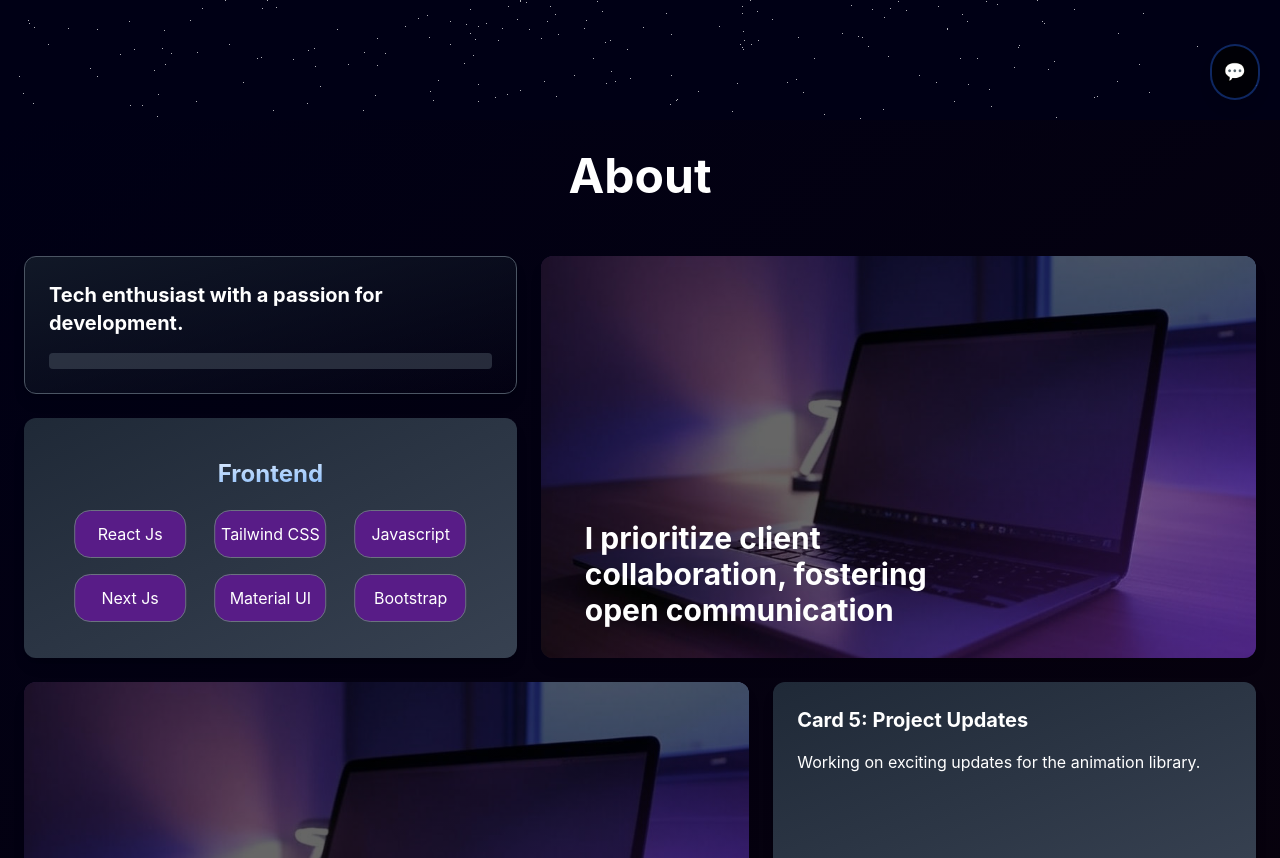
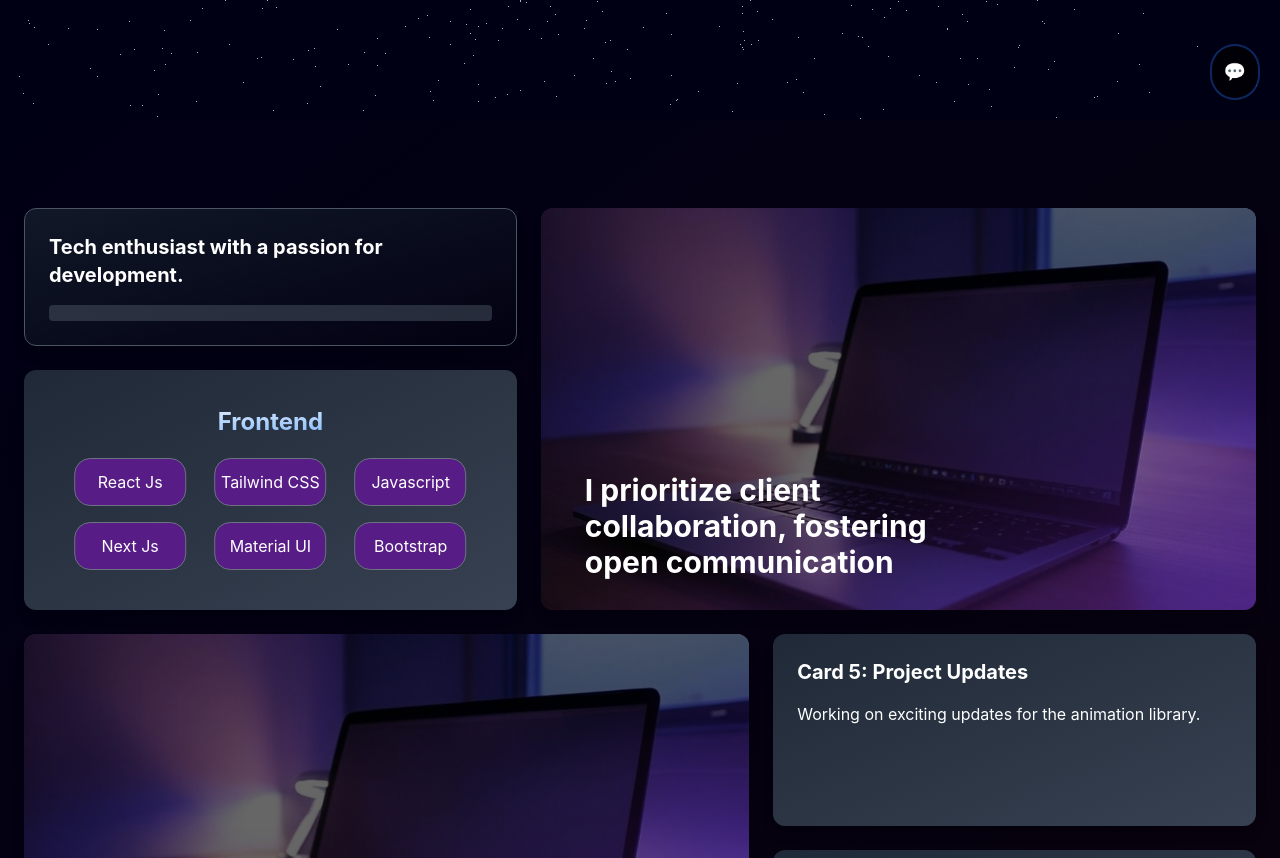
Before and after one commit to lahiruimesh/My-Portfolio-V2, a React (Create React App) app: page / in a window 1280 px wide. Shown: the part 680-1538 px from the top of the page. Built offline with nearby package versions, Linux system fonts and the light colour scheme.

Commit message:
Change styles for card 2 - About.js

```diff
--- a/src/Components/About.js
+++ b/src/Components/About.js
@@ -21,10 +21,10 @@ const About = () => {
       backgroundImage: 'linear-gradient(to bottom right, #000015,rgb(8, 2, 12))',
       backgroundColor: '#000015' // fallback color
     }}>
-      <h1 className="text-5xl font-bold text-white text-center p-8">About</h1>
+
       <div className="container mx-auto flex flex-col gap-6 p-6">
         {/* First Row: Card 1, Card 3 (left), Card 2 (right) */}
-        <div className="flex flex-col md:flex-row gap-6">
+        <div className="flex flex-col md:flex-row mt-16 gap-6">
           {/* Left Section: Card 1 and Card 3 */}
           <div className="flex flex-col gap-6 w-full md:w-2/5">
             {/* Card 1 */}
@@ -35,7 +35,7 @@ const About = () => {
 
             {/* Card 3 with Slides */}
             <div className="bg-gradient-to-br from-gray-800 to-gray-700 rounded-xl p-6 shadow-lg h-60 overflow-hidden">
-              <div className="mt-4 relative w-full h-20">
+              <div className="mt-3 relative w-full h-20">
                 {/* Slide Container */}
                 <div
                   className="w-full h-full flex transition-transform duration-500 ease-in-out"
```
